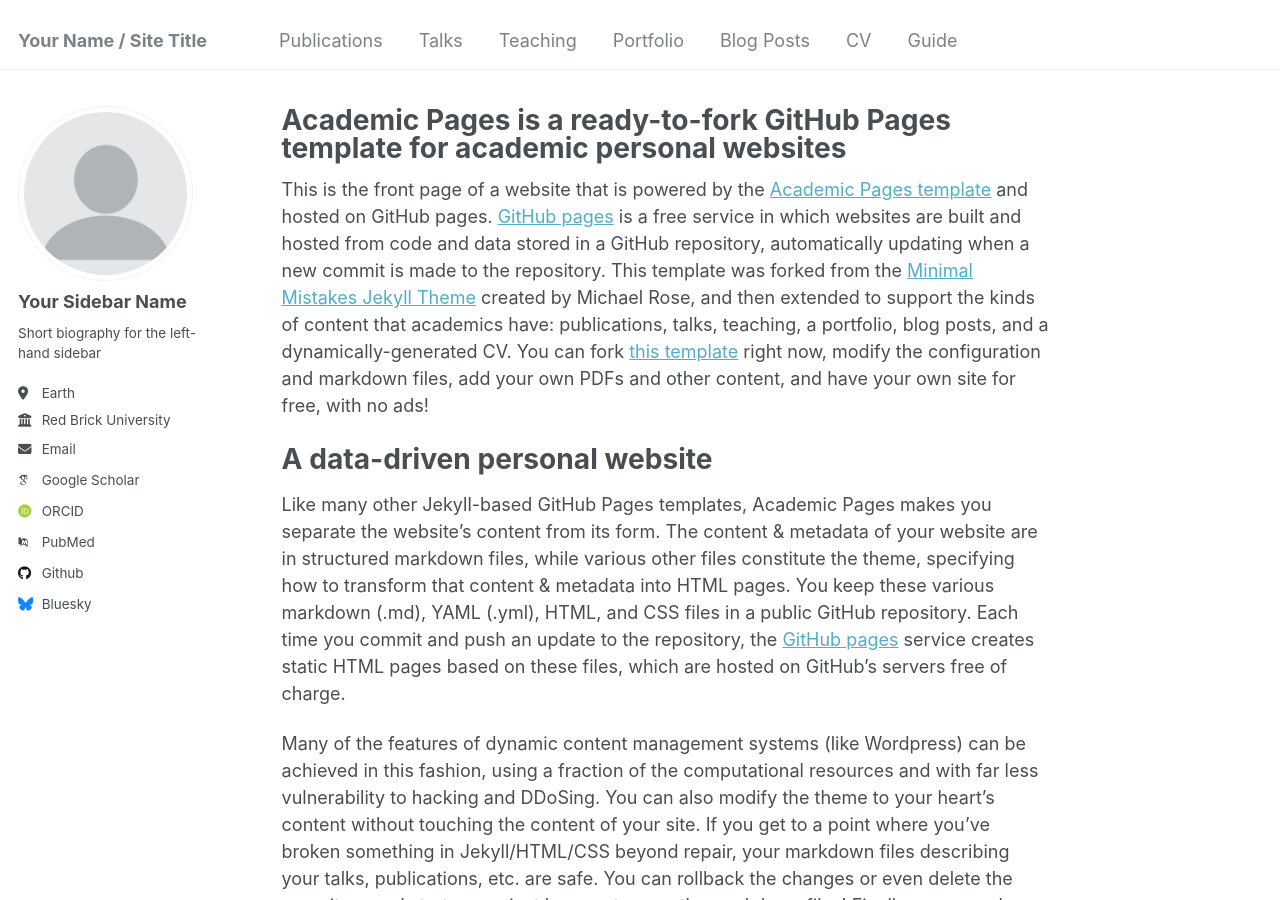
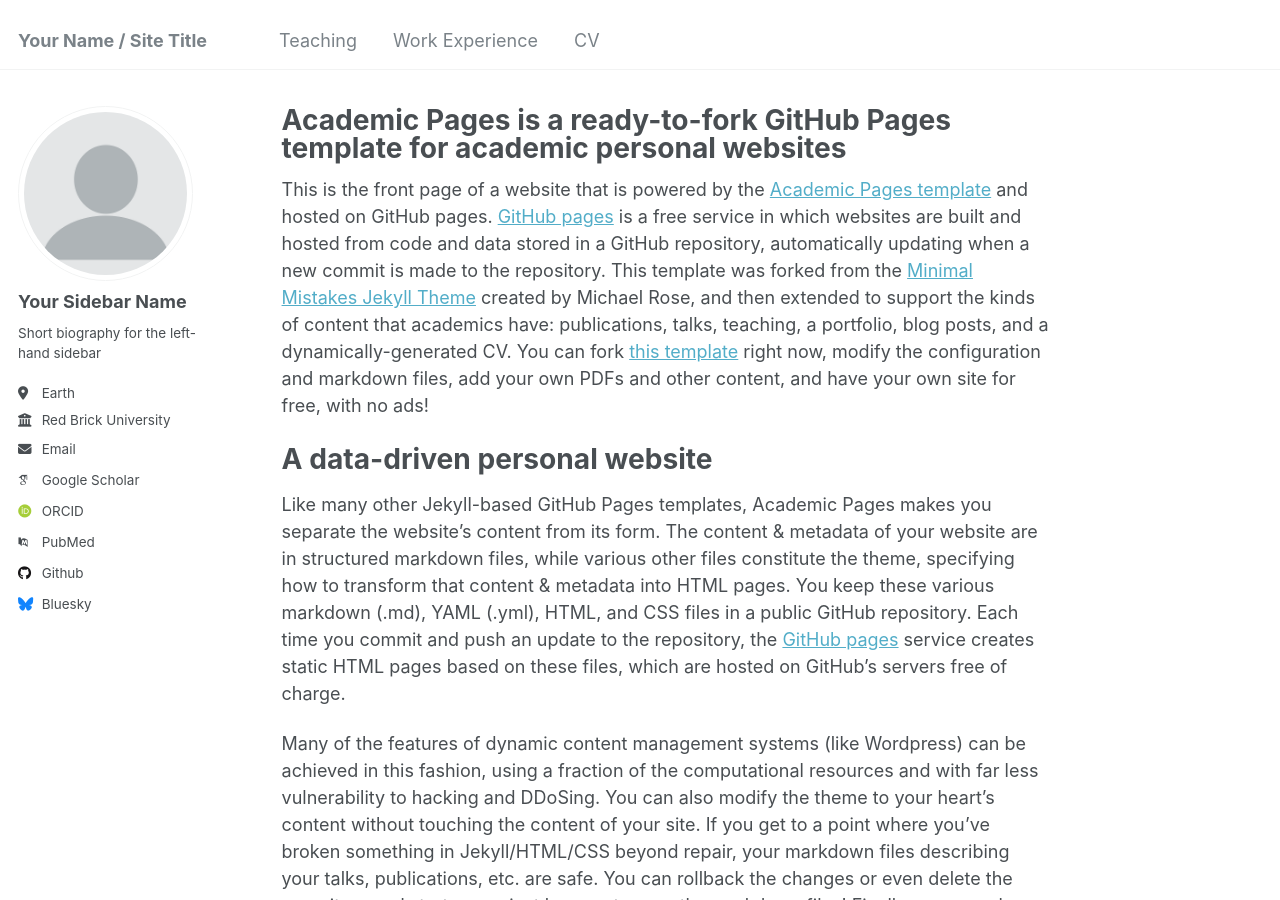
Before and after one commit to asgv123/asgv123.github.io, a Jekyll site: the page built from _pages/about.md, in a window 1280 px wide and 900 px high. Built offline with Jekyll 4.4.1, drawn with Linux system fonts in a browser that asks for light colours; some web fonts are replaced.

Commit message:
Update navigation.yml

```diff
--- a/_data/navigation.yml
+++ b/_data/navigation.yml
@@ -5,23 +5,23 @@
 # prevent it from being included in the site.
 
 main:
-  - title: "Publications"
-    url: /publications/
+  # - title: "Publications"
+  #   url: /publications/
 
-  - title: "Talks"
-    url: /talks/
+  # - title: "Talks"
+  #   url: /talks/
 
   - title: "Teaching"
     url: /teaching/
 
-  - title: "Portfolio"
-    url: /portfolio/
+  # - title: "Portfolio"
+  #   url: /portfolio/
 
-  - title: "Blog Posts"
+  - title: "Work Experience"
     url: /year-archive/
 
   - title: "CV"
     url: /cv/
 
-  - title: "Guide"
-    url: /markdown/
+  # - title: "Guide"
+  #   url: /markdown/
```
